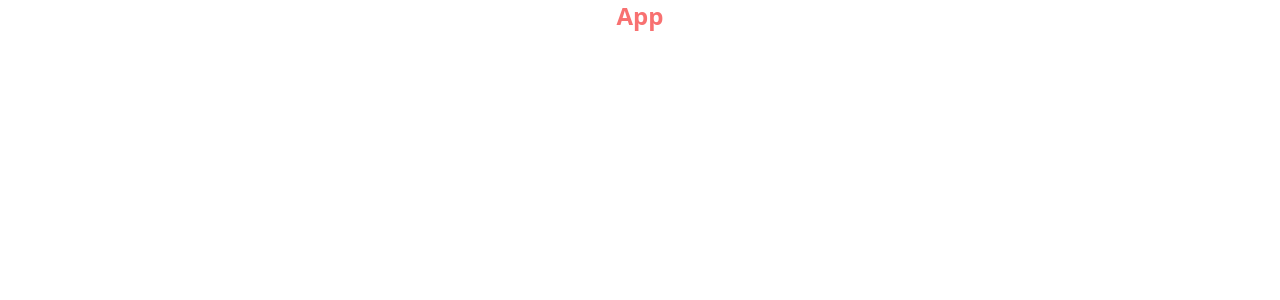
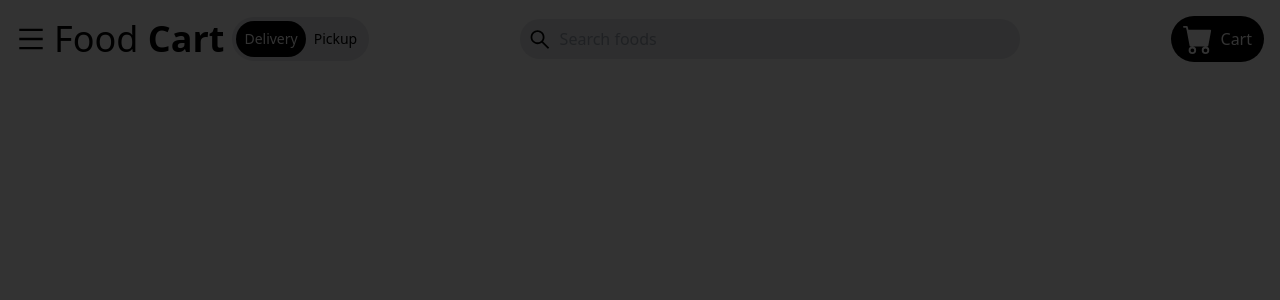
Before and after one commit to Jayakanth18/Food-Cart, a React (Vite) app: page / in a window 1280 px wide. Shown: the top 300 px of the page. Built offline with nearby package versions, Linux system fonts and the light colour scheme.

Commit message:
desktop navbar

```diff
--- a/src/App.jsx
+++ b/src/App.jsx
@@ -1,8 +1,10 @@
-import React from "react";
+import Navbar from "./components/Navbar";
 
 const App = () => {
   return (
-    <div className="text-2xl font-bold text-center text-red-400 ">App</div>
+    <>
+      <Navbar />
+    </>
   );
 };
 
--- /dev/null
+++ b/src/components/Navbar.jsx
@@ -0,0 +1,38 @@
+import { AiOutlineMenu, AiOutlineSearch } from "react-icons/ai";
+import { BsFillCartFill, BsCartDash } from "react-icons/bs";
+
+const Navbar = () => {
+  return (
+    <div className="max-w-[1640px] mx-auto flex justify-between items-center p-4">
+      <div className="flex items-center">
+        <div className="cursor-pointer">
+          <AiOutlineMenu size={30} />{" "}
+        </div>
+        <h1 className="text-2xl sm:text-3xl lg:text-4xl px-2">
+          Food <span className="font-bold"> Cart </span>
+        </h1>
+        <div className="hidden lg:flex items-center bg-gray-200 rounded-full p-1 text-sm ">
+          <p className="bg-black text-white rounded-full p-2">Delivery</p>
+          <p className="p-2">Pickup</p>
+        </div>
+      </div>
+      {/* search input*/}
+      <div className="bg-gray-200 rounded-full flex items-center px-2 w-[200px] sm:w-[400px] lg:w-[500px]">
+        <AiOutlineSearch size={25} />
+        <input
+          type="text"
+          placeholder="Search foods"
+          className="bg-transparent p-2 w-full focus:outline-none"
+        />
+      </div>
+      {/* cart button */}
+      <button className="bg-black text-white hidden md:flex items-center py-2 px-3 rounded-full">
+        <BsFillCartFill size={30} className="mr-2 cursor-pointer" /> Cart
+      </button>
+      {/* mobile design */}
+      <div className="lg:bg-black/80 fixed w-full h-screen z-10 top-0 left-0 "></div>
+    </div>
+  );
+};
+
+export default Navbar;
```
